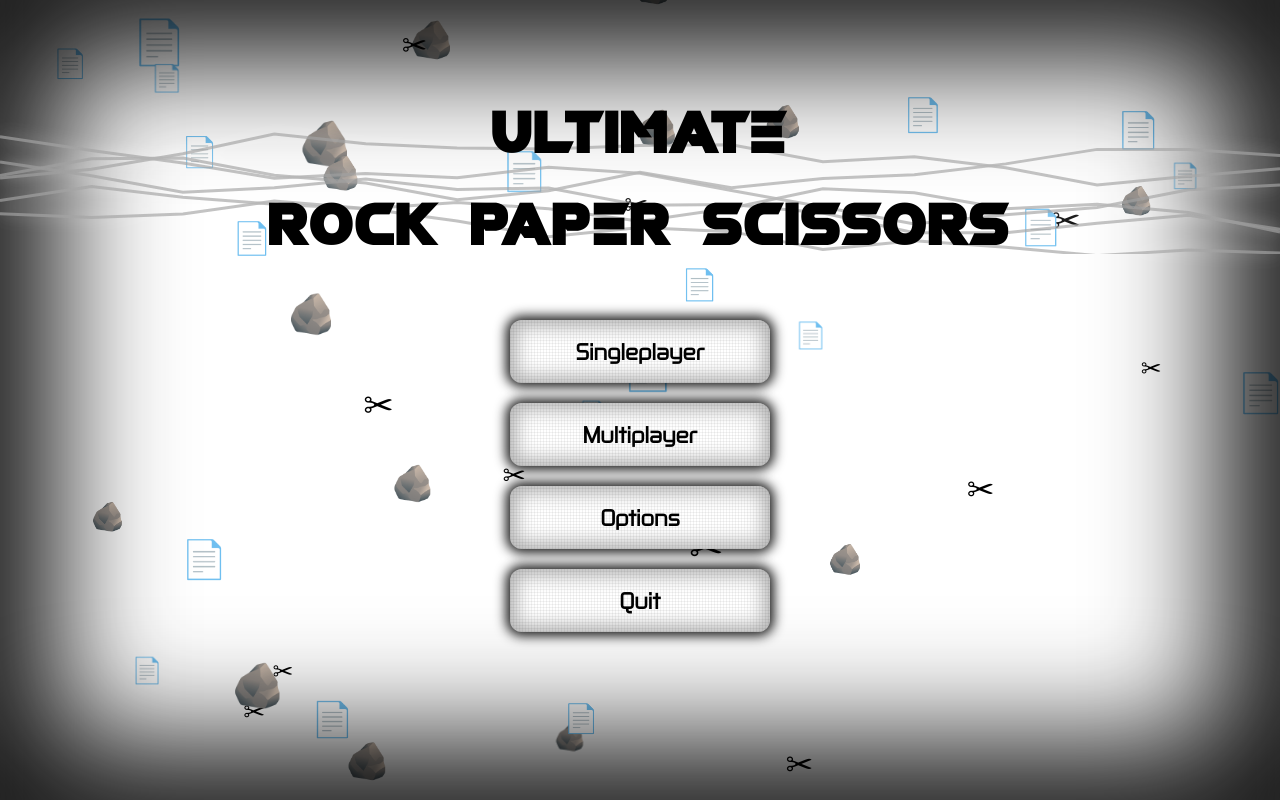
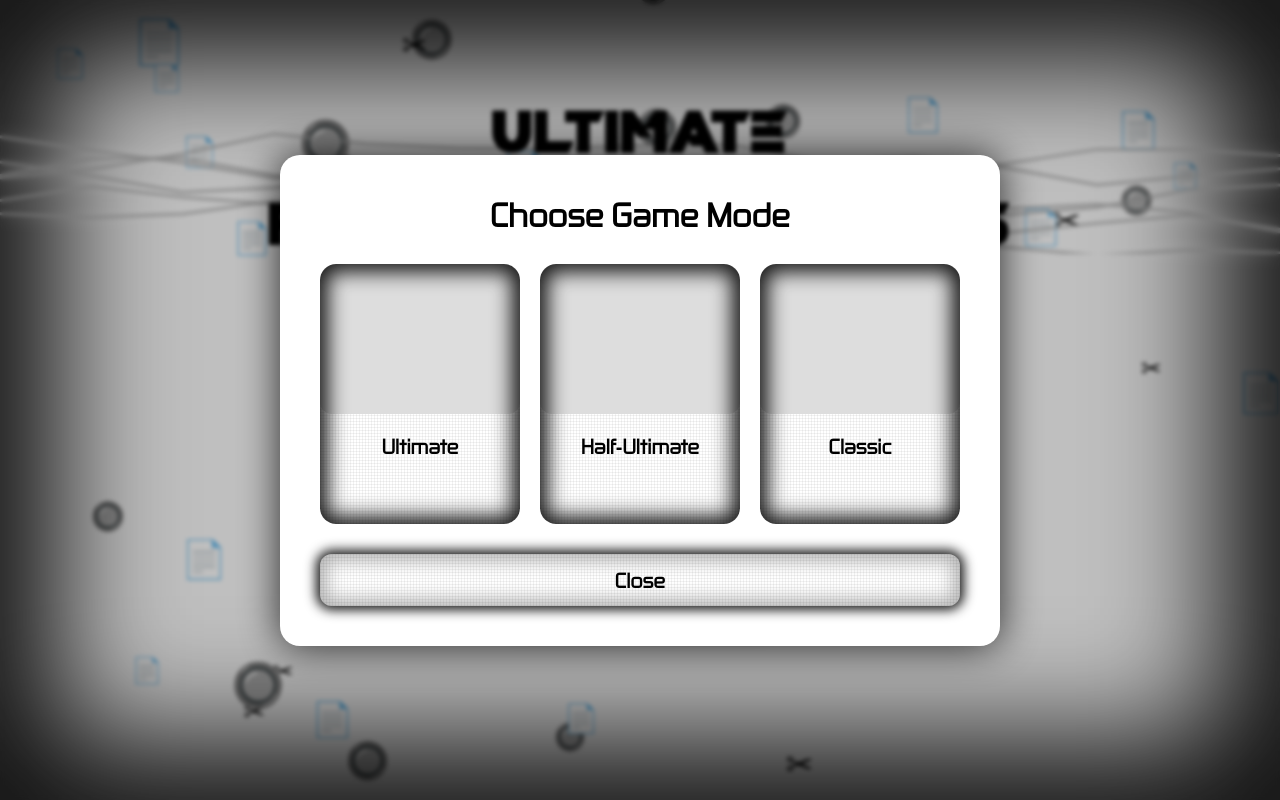
Before and after one commit to Walorson/ultimate-rock-paper-scissors, a React (Vite) app: page / in a window 1280 px wide. Both pictures are taken after a click on the button "Singleplayer". Built offline with nearby package versions, Linux system fonts and the light colour scheme.

Commit message:
feat: modal gamemode choose

```diff
--- /dev/null
+++ b/src/components/Button.css
@@ -0,0 +1,39 @@
+@font-face {
+  font-family: zekton;
+  src: url("../assets/fonts/zekton.otf");
+}
+
+.button {
+  margin-top: 30px;
+  width: 100%;
+  padding: 14px 0;
+  font-size: 20px;
+  font-weight: 700;
+  background: #fff;
+  border: none;
+  border-radius: 12px;
+  cursor: pointer;
+  box-shadow: 0 0 12px rgba(0,0,0,0.6);
+  font-family: zekton, sans-serif;
+
+  background:
+    repeating-linear-gradient(
+      0deg,
+      rgba(0,0,0,0.05) 0px,
+      rgba(0,0,0,0.05) 1px,
+      transparent 1px,
+      transparent 3px
+    ),
+    repeating-linear-gradient(
+      90deg,
+      rgba(0,0,0,0.05) 0px,
+      rgba(0,0,0,0.05) 1px,
+      transparent 1px,
+      transparent 3px
+    ),
+    #fff;
+
+    box-shadow:
+    0 0 18px 6px rgba(0,0,0,0.3) inset,
+    0 0 12px 4px rgba(0,0,0,0.9);
+}
--- /dev/null
+++ b/src/components/Button.jsx
@@ -0,0 +1,7 @@
+import "./Button.css";
+
+const Button = ({onClick}) => {
+    return <button className="button" onClick={onClick}>Close</button>
+}
+
+export default Button;
--- a/src/components/MainMenu.jsx
+++ b/src/components/MainMenu.jsx
@@ -1,18 +1,25 @@
+import { useState } from "react";
+
 import ParticlesBackground from "./ParticlesBackground";
 import Lightning from "./Lightning";
 import "./MainMenu.css";
 import MenuButton from "./MenuButton";
 import Logo from "./Logo";
+import Modal from "./Modal";
 
 export default function MainMenu() {
+   const [showModal, setShowModal] = useState(false);
+
   return (
     <>
+       {showModal && <Modal onClose={() => setShowModal(false)} />}
+
       <div className="menu-wrapper">
 
         <Logo />
 
         <div className="menu-buttons">
-          <MenuButton>Singleplayer</MenuButton>
+          <MenuButton onClick={() => setShowModal(true)}>Singleplayer</MenuButton>
           <MenuButton>Multiplayer</MenuButton>
           <MenuButton>Options</MenuButton>
           <MenuButton>Quit</MenuButton>
--- a/src/components/MenuButton.jsx
+++ b/src/components/MenuButton.jsx
@@ -1,7 +1,7 @@
 import "./MenuButton.css";
 
-export default function MenuButton({ children }) {
+export default function MenuButton({ children, onClick }) {
   return (
-    <button className="menu-btn">{children}</button>
+    <button className="menu-btn" onClick={onClick}>{children}</button>
   );
 }
--- /dev/null
+++ b/src/components/Modal.css
@@ -0,0 +1,119 @@
+@font-face {
+  font-family: zekton;
+  src: url("../assets/fonts/zekton.otf");
+}
+
+.modal-overlay {
+  position: fixed;
+  inset: 0;
+  background: rgba(0,0,0,0.25);
+  backdrop-filter: blur(2px);
+  display: flex;
+  align-items: center;
+  justify-content: center;
+  z-index: 20;
+}
+
+.modal-window {
+  background: #fff;
+  padding: 40px;
+  border-radius: 20px;
+  width: 720px;
+  position: relative;
+  box-shadow: 0 0 40px rgba(0,0,0,0.8);
+  font-family: zekton, sans-serif;
+}
+
+.modal-title {
+  text-align: center;
+  font-size: 32px;
+  font-weight: 900;
+  margin-bottom: 30px;
+}
+
+.mode-cards {
+  display: flex;
+  justify-content: space-between;
+  gap: 20px;
+}
+
+.mode-card {
+  width: 200px;
+  height: 260px;
+  background:
+    repeating-linear-gradient(
+      0deg,
+      rgba(0,0,0,0.05) 0px,
+      rgba(0,0,0,0.05) 1px,
+      transparent 1px,
+      transparent 3px
+    ),
+    repeating-linear-gradient(
+      90deg,
+      rgba(0,0,0,0.05) 0px,
+      rgba(0,0,0,0.05) 1px,
+      transparent 1px,
+      transparent 3px
+    ),
+    #fff;
+  border-radius: 16px;
+  position: relative;
+  cursor: pointer;
+  overflow: hidden;
+  transition: transform .25s ease, box-shadow .25s ease;
+}
+
+/* czarne rozmazane boki */
+.mode-card::before {
+  content: "";
+  position: absolute;
+  inset: 0;
+  border-radius: inherit;
+  box-shadow:
+    0 0 20px 8px rgba(0,0,0,0.9) inset,
+    0 0 14px 6px rgba(0,0,0,0.7);
+  pointer-events: none;
+}
+
+/* shine efekt */
+.mode-card::after {
+  content: "";
+  position: absolute;
+  top: 0;
+  left: -150%;
+  width: 120%;
+  height: 100%;
+  background: linear-gradient(
+    75deg,
+    transparent 0%,
+    rgba(255,255,255,0.4) 50%,
+    transparent 100%
+  );
+  transform: skewX(-20deg);
+  transition: left .4s ease;
+}
+
+/* hover — powiększenie + shine sweep */
+.mode-card:hover {
+  transform: scale(1.08);
+  box-shadow: 0 0 30px rgba(255,255,255,0.4);
+}
+
+.mode-card:hover::after {
+  left: 150%;
+}
+
+.img-placeholder {
+  width: 100%;
+  height: 150px;
+  background: #ddd;
+  border-radius: 12px;
+  margin-bottom: 20px;
+}
+
+.mode-card span {
+  display: block;
+  text-align: center;
+  font-size: 20px;
+  font-weight: 800;
+}
--- /dev/null
+++ b/src/components/Modal.jsx
@@ -0,0 +1,32 @@
+import Button from "./Button";
+import "./Modal.css";
+
+export default function Modal({ onClose }) {
+  return (
+    <div className="modal-overlay">
+      <div className="modal-window">
+
+        <h2 className="modal-title">Choose Game Mode</h2>
+
+        <div className="mode-cards">
+          <div className="mode-card">
+            <div className="img-placeholder"></div>
+            <span>Ultimate</span>
+          </div>
+
+          <div className="mode-card">
+            <div className="img-placeholder"></div>
+            <span>Half‑Ultimate</span>
+          </div>
+
+          <div className="mode-card">
+            <div className="img-placeholder"></div>
+            <span>Classic</span>
+          </div>
+        </div>
+
+        <Button onClick={onClose}>Close</Button>
+      </div>
+    </div>
+  );
+}
--- a/src/components/ParticlesBackground.jsx
+++ b/src/components/ParticlesBackground.jsx
@@ -10,7 +10,7 @@ export default function ParticlesBackground() {
     canvas.width = window.innerWidth;
     canvas.height = window.innerHeight;
 
-    const icons = ["✂", "📄", "🪨"];
+    const icons = ["✂", "📄", "🔘"];
     const particles = [];
 
     function spawnParticle() {
```
